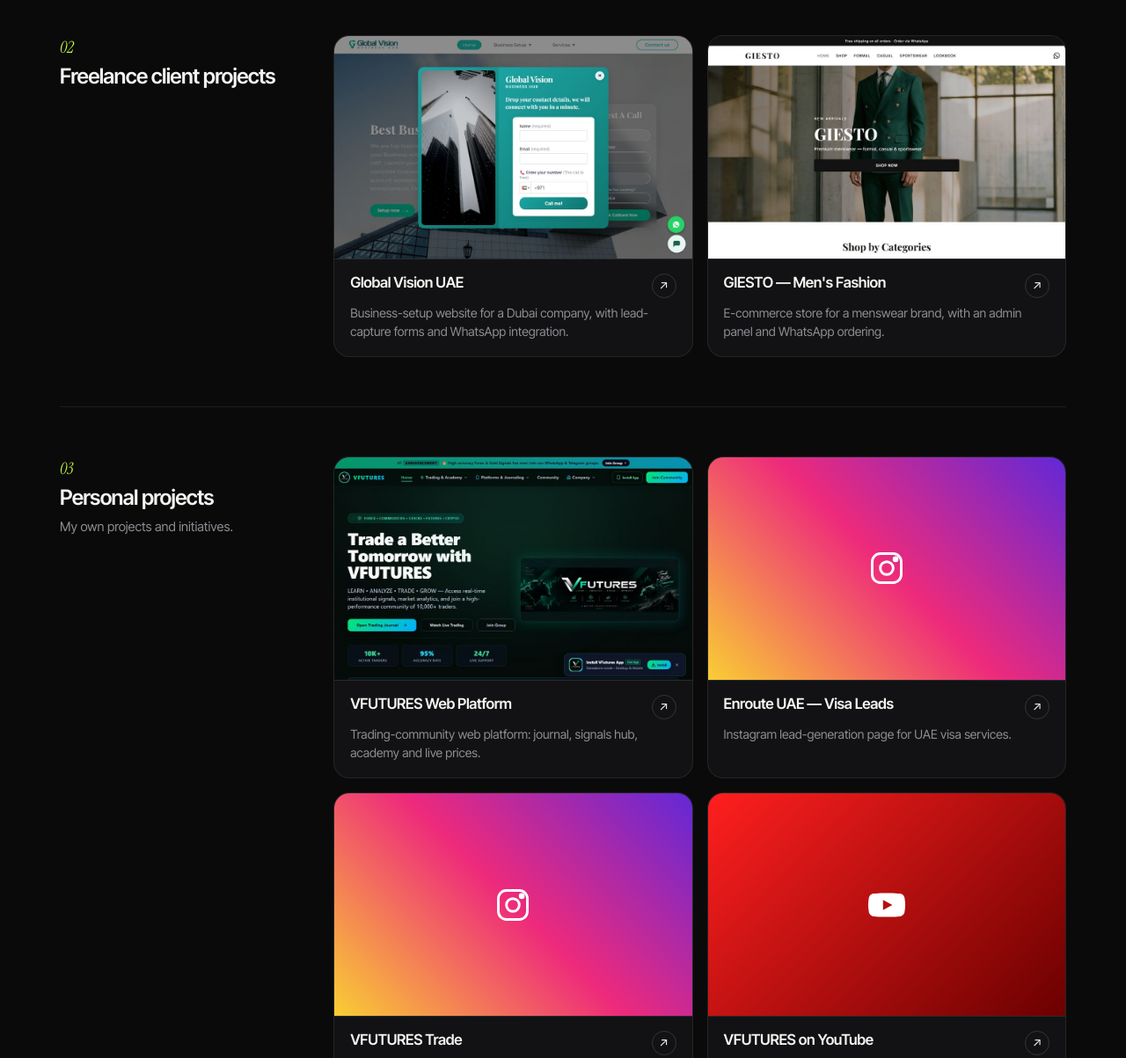
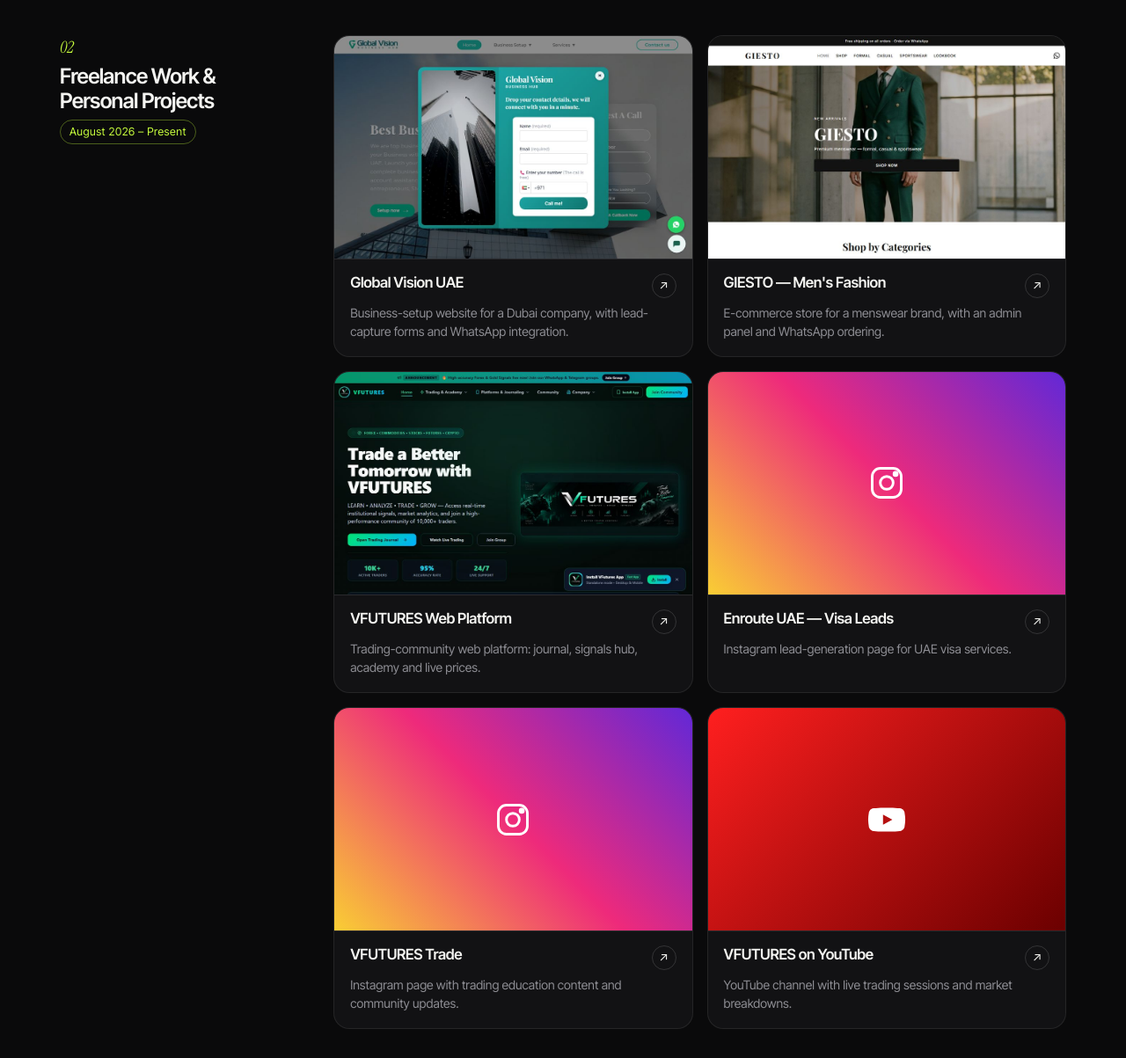
Before and after one commit to rishadrafeeq/portfolio, a plain HTML site: page index.html in a window 1280 px wide. Shown: the part 5300-6503 px from the top of the page at 88% size. Drawn offline with Linux system fonts and the light colour scheme.

Commit message:
Combine freelance and personal projects into one experience entry
'Freelance Work & Personal Projects' | August 2026 - Present,
using the existing card design.

Co-Authored-By: Claude Opus 5.5 <noreply@anthropic.com>

```diff
--- a/index.html
+++ b/index.html
@@ -126,13 +126,9 @@
             <div class="xp-label reveal"><span class="xp-num">01</span><h3>Work experience</h3></div>
             <ol class="timeline" id="expList"></ol>
           </div>
-          <div class="xp-block" id="xpFreelance">
-            <div class="xp-label reveal"><span class="xp-num">02</span><h3>Freelance client projects</h3></div>
-            <div class="mini-grid" id="freelanceList"></div>
-          </div>
-          <div class="xp-block" id="xpPersonal">
-            <div class="xp-label reveal"><span class="xp-num">03</span><h3>Personal projects</h3><p>My own projects and initiatives.</p></div>
-            <div class="mini-grid" id="personalList"></div>
+          <div class="xp-block" id="xpProjects">
+            <div class="xp-label reveal"><span class="xp-num">02</span><h3>Freelance Work &amp; Personal Projects</h3><p><span class="tl-period">August 2026 – Present</span></p></div>
+            <div class="mini-grid" id="projectList"></div>
           </div>
         </div>
       </div>
@@ -172,6 +168,6 @@
 
   <div class="lightbox" id="lightbox"><img alt=""></div>
   <a class="wa-float" id="waFloat" href="#" target="_blank" rel="noopener" aria-label="Chat on WhatsApp" hidden></a>
-  <script src="js/main.js?v=5"></script>
+  <script src="js/main.js?v=7"></script>
 </body>
 </html>
--- a/js/main.js
+++ b/js/main.js
@@ -192,10 +192,10 @@
         </div>
       </a>`;
     };
-    $("#xpFreelance").style.display = freelance.length ? "" : "none";
-    $("#freelanceList").innerHTML = freelance.map(mini).join("");
-    $("#xpPersonal").style.display = personal.length ? "" : "none";
-    $("#personalList").innerHTML = personal.map(mini).join("");
+    // Freelance work and personal projects are shown together as one entry.
+    const combined = [...freelance, ...personal];
+    $("#xpProjects").style.display = combined.length ? "" : "none";
+    $("#projectList").innerHTML = combined.map(mini).join("");
 
     // gallery
     const gal = (c.gallery || []).filter((g) => g.src);
```
